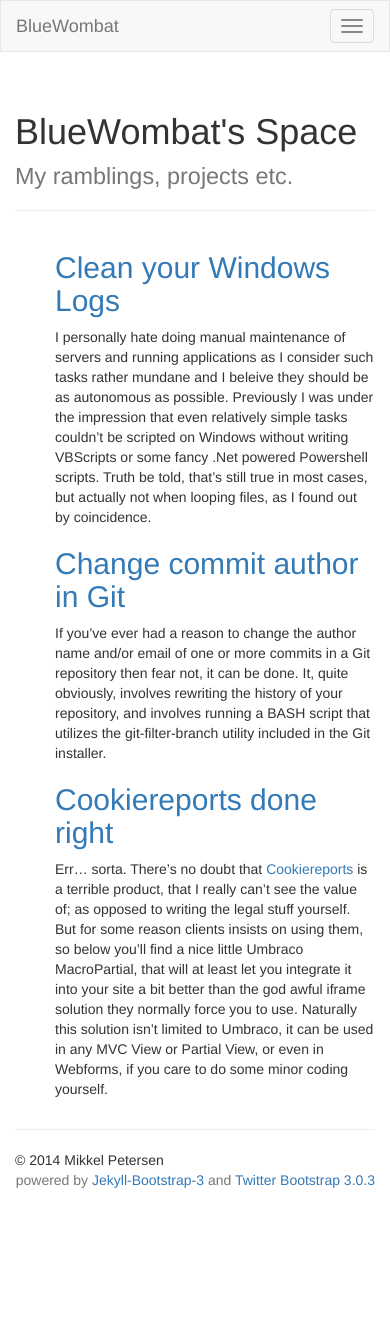
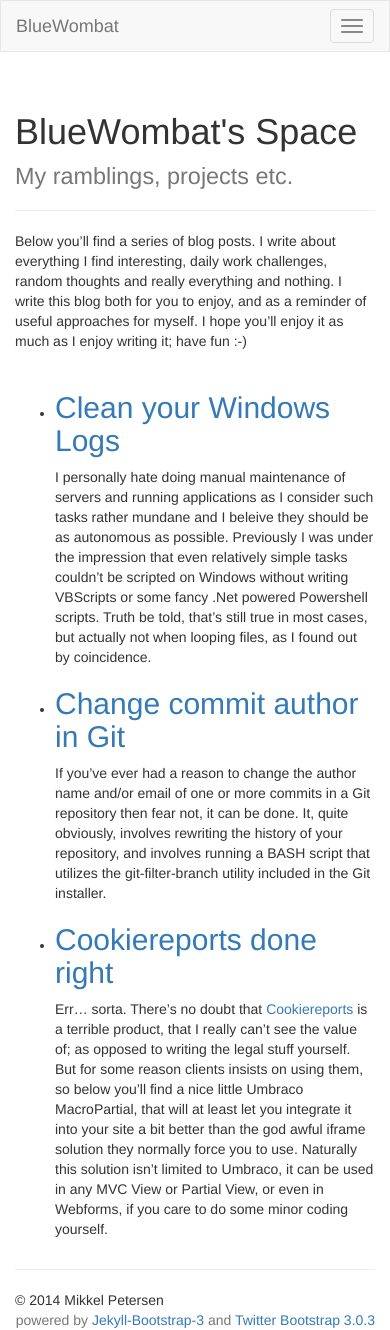
Before and after one commit to BlueWombat/bluewombat.github.io, a Jekyll site: the page built from index.md, in a window 390 px wide. Built offline with Jekyll 4.4.1, drawn with Linux system fonts in a browser that asks for light colours; nearby versions of some CDN libraries; library files that are not in the unit come from our copies; before the commit the page ends 1190 px from its top, so only the background shows below that.

Commit message:
Added preamble to frontpage Tweaked mobile menu

```diff
--- a/index.md
+++ b/index.md
@@ -5,9 +5,16 @@ tagline: My ramblings, projects etc.
 ---
 {% include JB/setup %}
 
+Below you'll find a series of blog posts. I write about everything I find interesting, daily work challenges, random thoughts and really everything and nothing.
+I write this blog both for you to enjoy, and as a reminder of useful approaches for myself.
+I hope you'll enjoy it as much as I enjoy writing it; have fun :-)
+<br /><br />
+
 <ul class="posts">
   {% for post in site.posts %}
-    <a href="{{ BASE_PATH }}{{ post.url }}"><h2>{{ post.title }}</h2></a>
-	{{ post.content | split:"<!--more-->" | first }}
+	<li>
+		<a href="{{ BASE_PATH }}{{ post.url }}"><h2>{{ post.title }}</h2></a>
+		{{ post.content | split:"<!--more-->" | first }}
+	</li>
   {% endfor %}
 </ul>
```
Also changed, not shown: assets/themes/bluewombat/css/style.css (+51 -0 lines).
